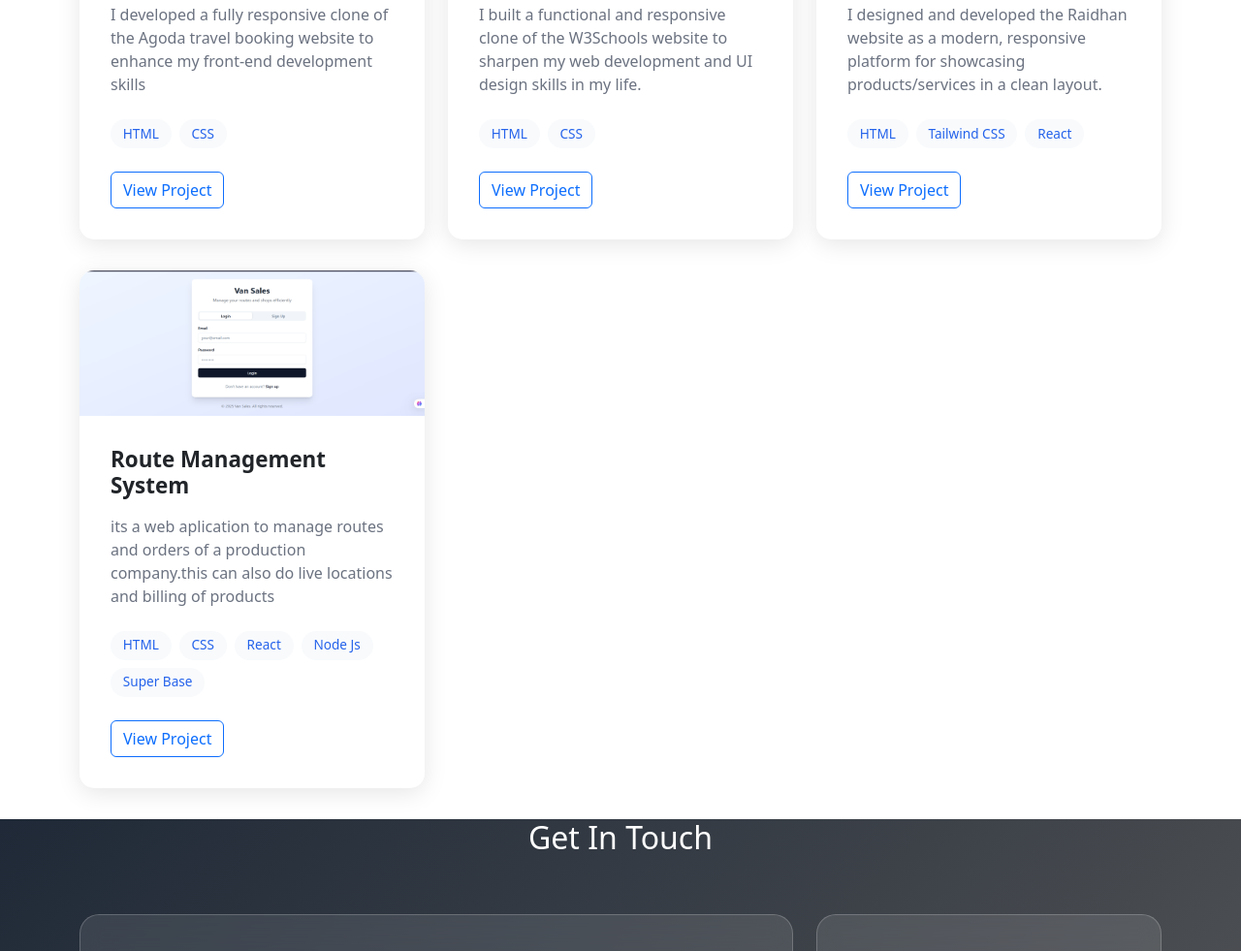
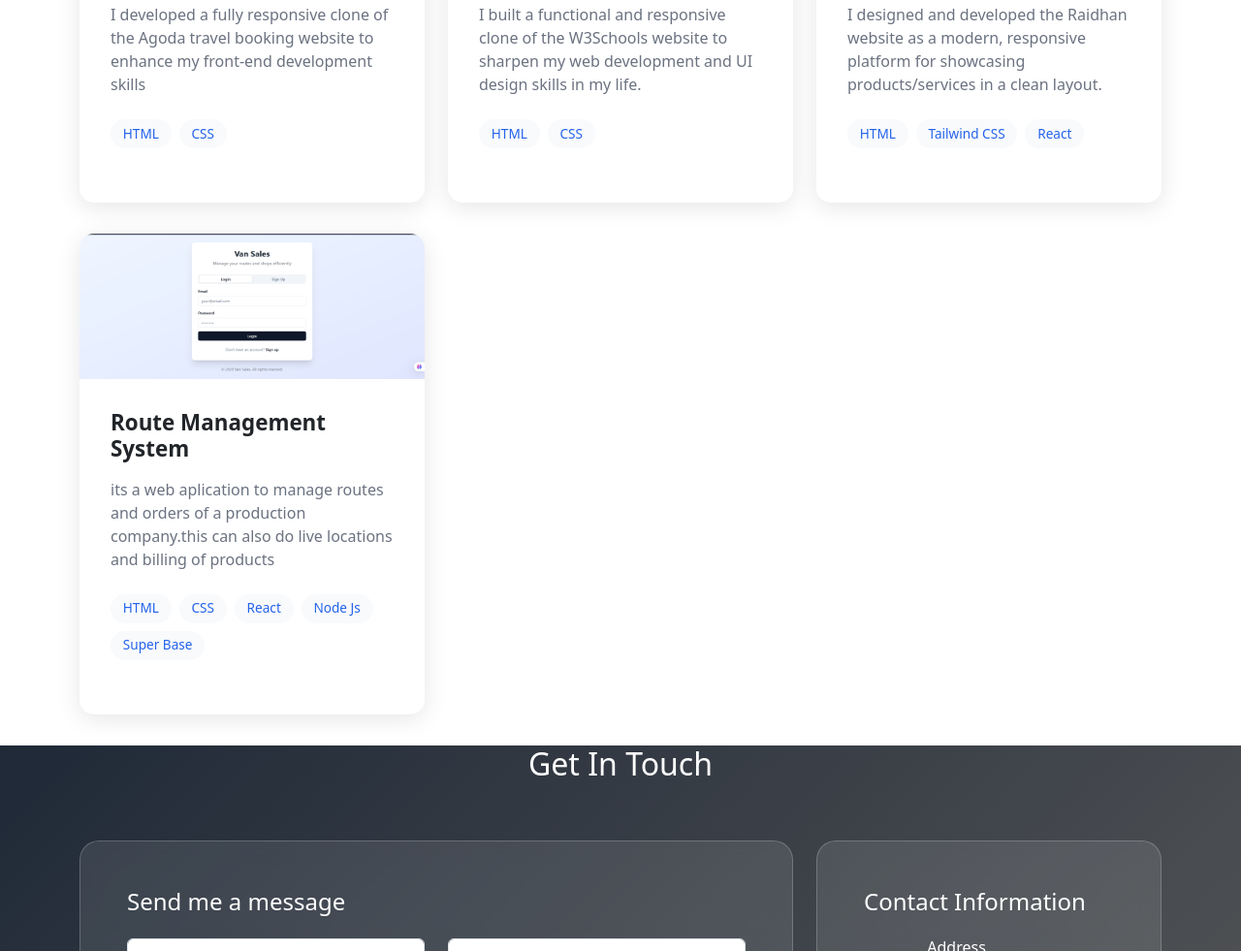
Before and after one commit to nisark786/portfolio, a plain HTML site: page index.html in a window 1280 px wide. Shown: the part 2835-3816 px from the top of the page at 97% size. Drawn offline with nearby package versions, Linux system fonts and the light colour scheme.

Commit message:
some codes changed

```diff
--- a/index.html
+++ b/index.html
@@ -249,7 +249,6 @@
                   <span class="tech-tag">HTML</span>
                   <span class="tech-tag">CSS</span>
                 </div>
-                <a href="#" class="btn btn-outline-primary">View Project</a>
               </div>
             </div>
           </div>
@@ -269,7 +268,6 @@
                   <span class="tech-tag">HTML</span>
                   <span class="tech-tag">CSS</span>
                 </div>
-                <a href="#" class="btn btn-outline-primary">View Project</a>
               </div>
             </div>
           </div>
@@ -290,7 +288,6 @@
                   <span class="tech-tag">Tailwind CSS</span>
                   <span class="tech-tag">React</span>
                 </div>
-                <a href="#" class="btn btn-outline-primary">View Project</a>
               </div>
             </div>
           </div>
@@ -313,7 +310,6 @@
                   <span class="tech-tag">Node Js</span>
                   <span class="tech-tag">Super Base</span>
                 </div>
-                <a href="#" class="btn btn-outline-primary">View Project</a>
               </div>
             </div>
           </div>
```
